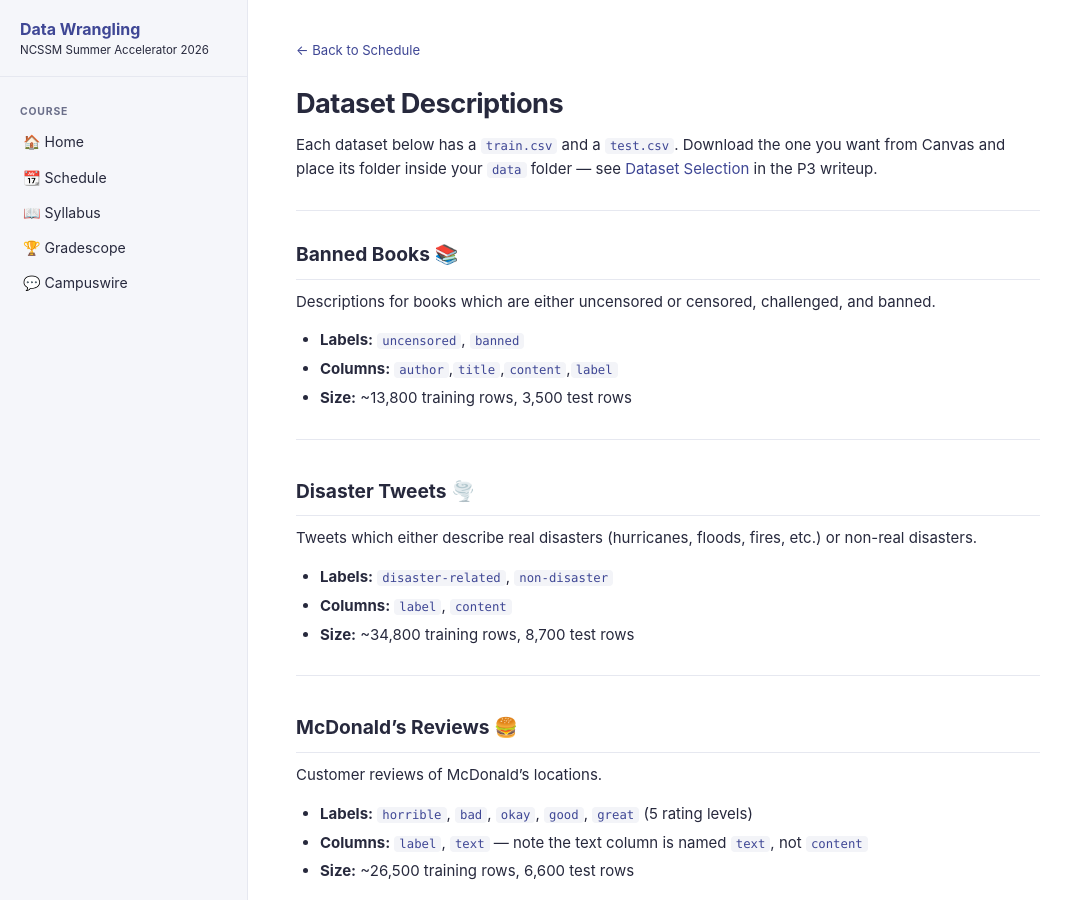
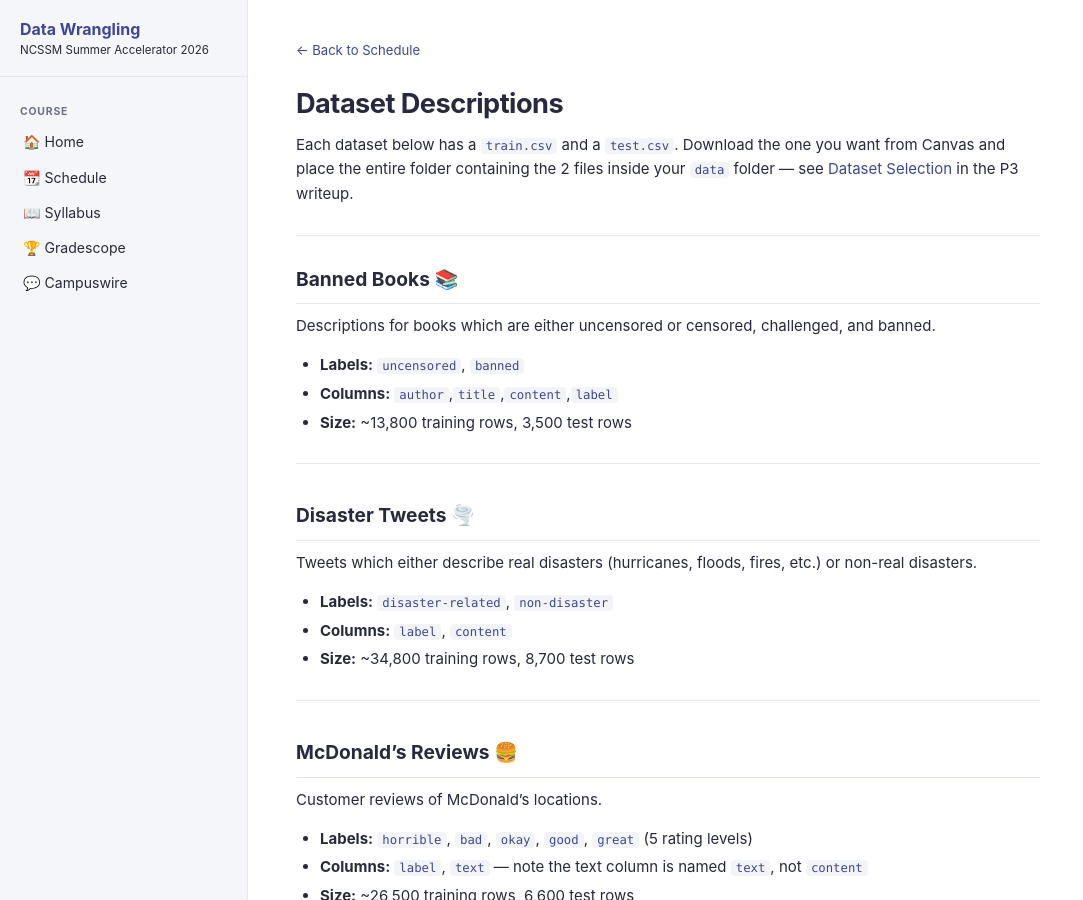
Before and after one commit to vrindadesai/data-wrangling, a Jekyll site: the page built from data_descriptions.md, in a window 1280 px wide and 900 px high. Shown: the whole window, without its empty margins (0-1083 px from the left). Built offline with Jekyll 4.4.1, drawn with Linux system fonts in a browser that asks for light colours.

Commit message:
small update

```diff
--- a/data_descriptions.md
+++ b/data_descriptions.md
@@ -5,7 +5,7 @@
 
 # Dataset Descriptions
 
-Each dataset below has a `train.csv` and a `test.csv`. Download the one you want from Canvas and place its folder inside your `data` folder — see [Dataset Selection](classifier.html#dataset-selection) in the P3 writeup.
+Each dataset below has a `train.csv` and a `test.csv`. Download the one you want from Canvas and place the entire folder containing the 2 files inside your `data` folder — see [Dataset Selection](classifier.html#dataset-selection) in the P3 writeup.
 
 ---
 
```
Also changed, not shown: classifier.md (+1 -2 lines).
